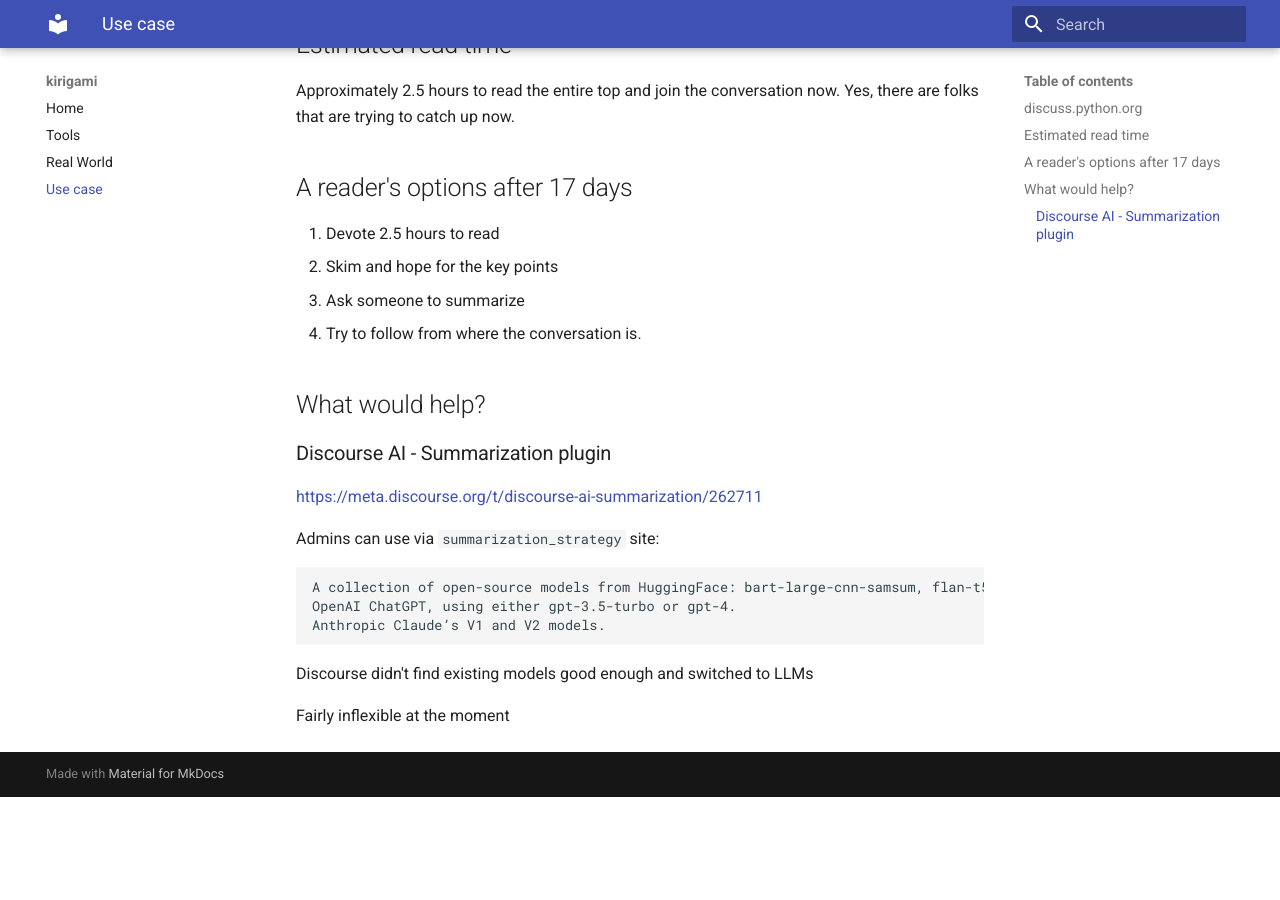
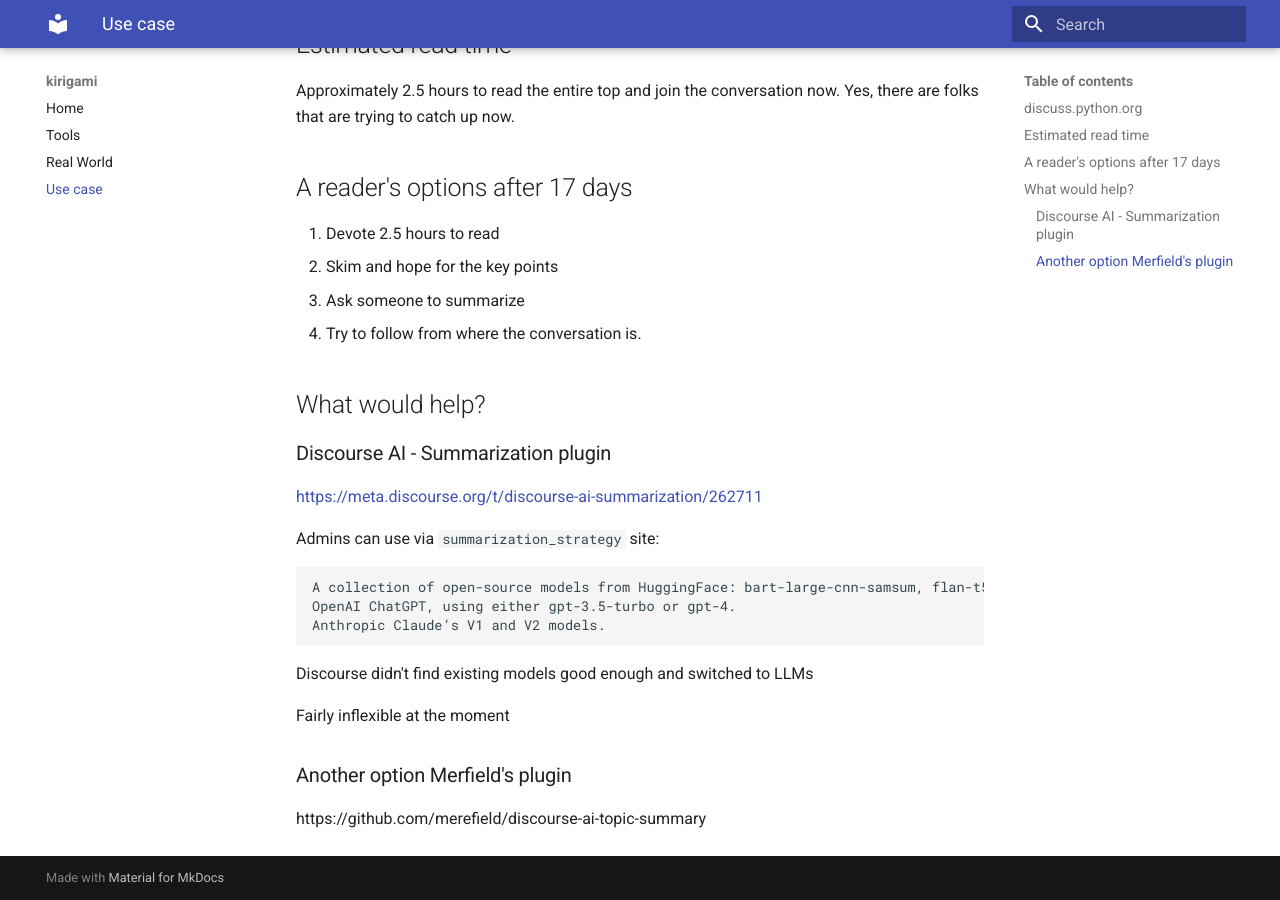
Before and after one commit to willingc/kirigami, an MkDocs documentation site: the page built from docs/usecase.md, in a window 1280 px wide and 900 px high, scrolled down 512 px. Built offline with MkDocs 1.6.1 and Material for MkDocs 9.7.7, drawn with Linux system fonts in a browser that asks for light colours; before the commit the page ends 1309 px from its top, so only the background shows below that.

Commit message:
add merefield discourse plugin

```diff
--- a/docs/usecase.md
+++ b/docs/usecase.md
@@ -38,3 +38,7 @@
 Discourse didn't find existing models good enough and switched to LLMs
 
 Fairly inflexible at the moment
+
+### Another option Merfield's plugin
+
+https://github.com/merefield/discourse-ai-topic-summary
```
